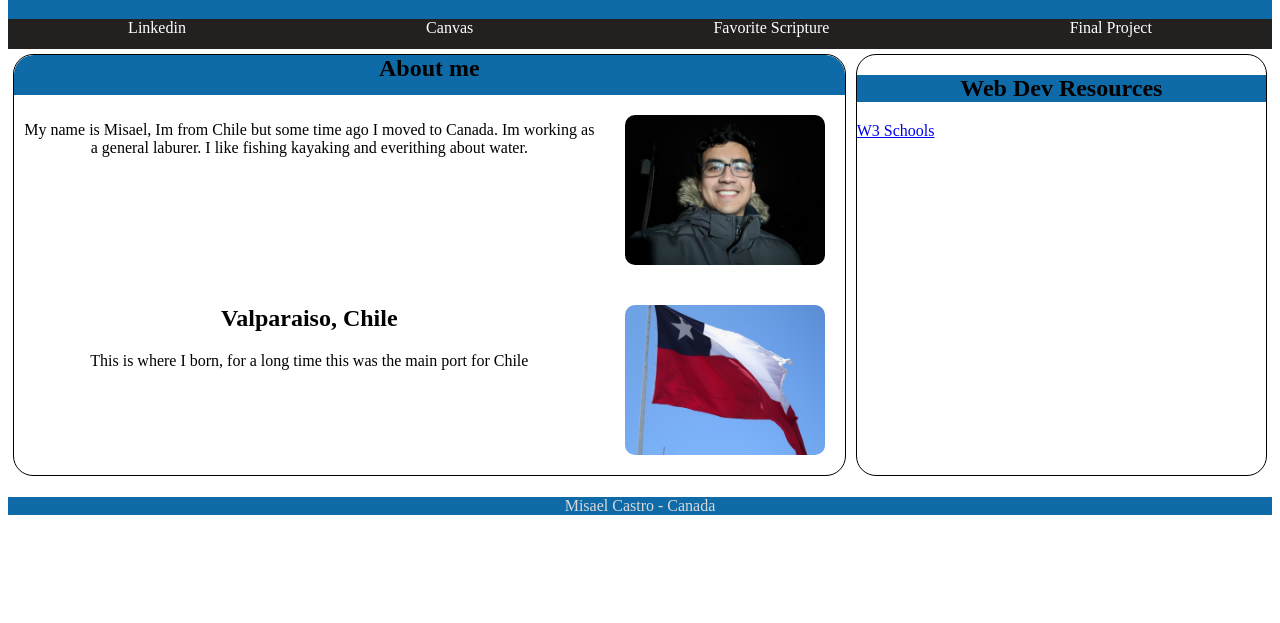
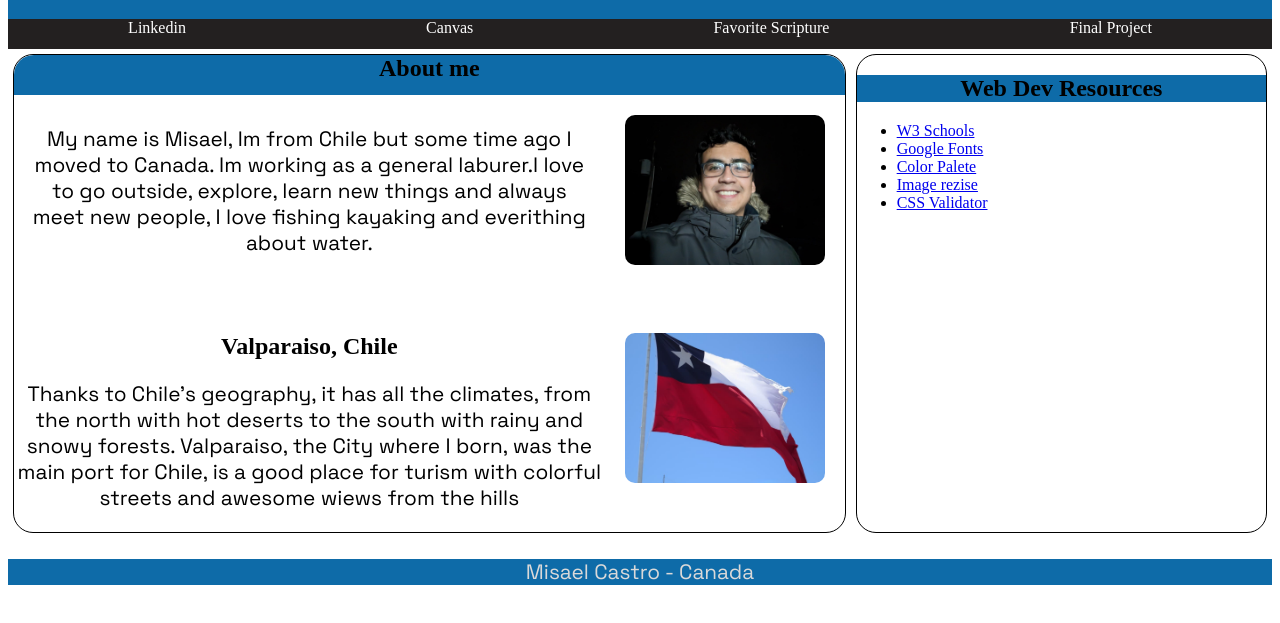
Before and after one commit to Misael-Casjor/wdd131, a plain HTML site: page index.html in a window 1280 px wide. Shown: the part 61-684 px from the top of the page. Drawn offline with Linux system fonts and the light colour scheme; a web font is replaced by a local one.

Commit message:
font change

```diff
--- a/index.html
+++ b/index.html
@@ -8,6 +8,9 @@
     <meta name="description" content="for the class WDD 131 - Dynamic Web Fundamentals, this is my webpage where i will develop my programing skills and
      prepare to be a software developer, this page is created by Misael Elias Castro Jorquera">
     <link rel="stylesheet" href="styles/base.css">
+    <link rel="preconnect" href="https://fonts.googleapis.com">
+    <link rel="preconnect" href="https://fonts.gstatic.com" crossorigin>
+    <link href="https://fonts.googleapis.com/css2?family=Londrina+Sketch&family=Space+Grotesk:wght@300..700&display=swap" rel="stylesheet">
     <title>WDD 131 - Dynamic Web Fundamentals - Misael Castro</title>
 </head>
 <body>
@@ -25,26 +28,31 @@
         <section class="card" id="aboutMe">
             <h1 id="iTitle">About me</h1>
                 <div id="personalInfo">
-                <p>My name is Misael, Im from Chile but some time ago I moved to Canada. Im working as a general laburer. I like fishing kayaking
-                    and everithing about water.
+                <p>My name is Misael, Im from Chile but some time ago I moved to Canada. Im working as a general laburer.I love to go outside, explore, learn new things and always meet
+                    new people, I love fishing kayaking and everithing about water.
                 </p>
                 </div>
                 <img src="images/Perfil.jpg" alt="porfile photo" width="200px">
                 <div id="place">
                 <h2>Valparaiso, Chile</h2>
-                <p>This is where I born, for a long time this was the main port for Chile </p>
+                <p> Thanks to Chile's geography, it has all the climates, from the north with hot deserts to the south with rainy and snowy forests.
+                    Valparaiso, the City where I born, was the main port for Chile, is a good place for turism
+                   with colorful streets and awesome wiews from the hills
+                </p>
                 </div>
                 <img src="images/chilean_flag.jpg" alt="Chilean flag" width="200px">
 
         </section>
         <section class="card" id="resources">
             <h1>Web Dev Resources</h1>
-            <a type="link" href="https://www.w3schools.com/">W3 Schools</a>
-            <a></a>
-            <a></a>
-            <a></a>
-            <a></a>
-            <a></a>
+            <ul id resources>
+                <li><a type="link" href="https://www.w3schools.com/">W3 Schools</a></li>
+                <li><a type="link" href="https://fonts.google.com/">Google Fonts</a></li>
+                <li><a type="link" href="https://coolors.co/">Color Palete</a></li>
+                <li><a type="link" href="https://squoosh.app/">Image rezise</a></li>
+                <li><a type="link" href="https://jigsaw.w3.org/css-validator/">CSS Validator</a></li>
+                <a></a>
+            </ul>
         </section>
         </div>
     </main>
--- a/styles/base.css
+++ b/styles/base.css
@@ -6,6 +6,11 @@ header {
     background-color: #0E6BA8;
     color: #dad9d9
 }
+p{
+    font-size: 1.3rem;
+    font-family: "Space Grotesk", sans-serif;
+}
+
 .navigation{
     background-color: #232020;
     display: flex;
```
